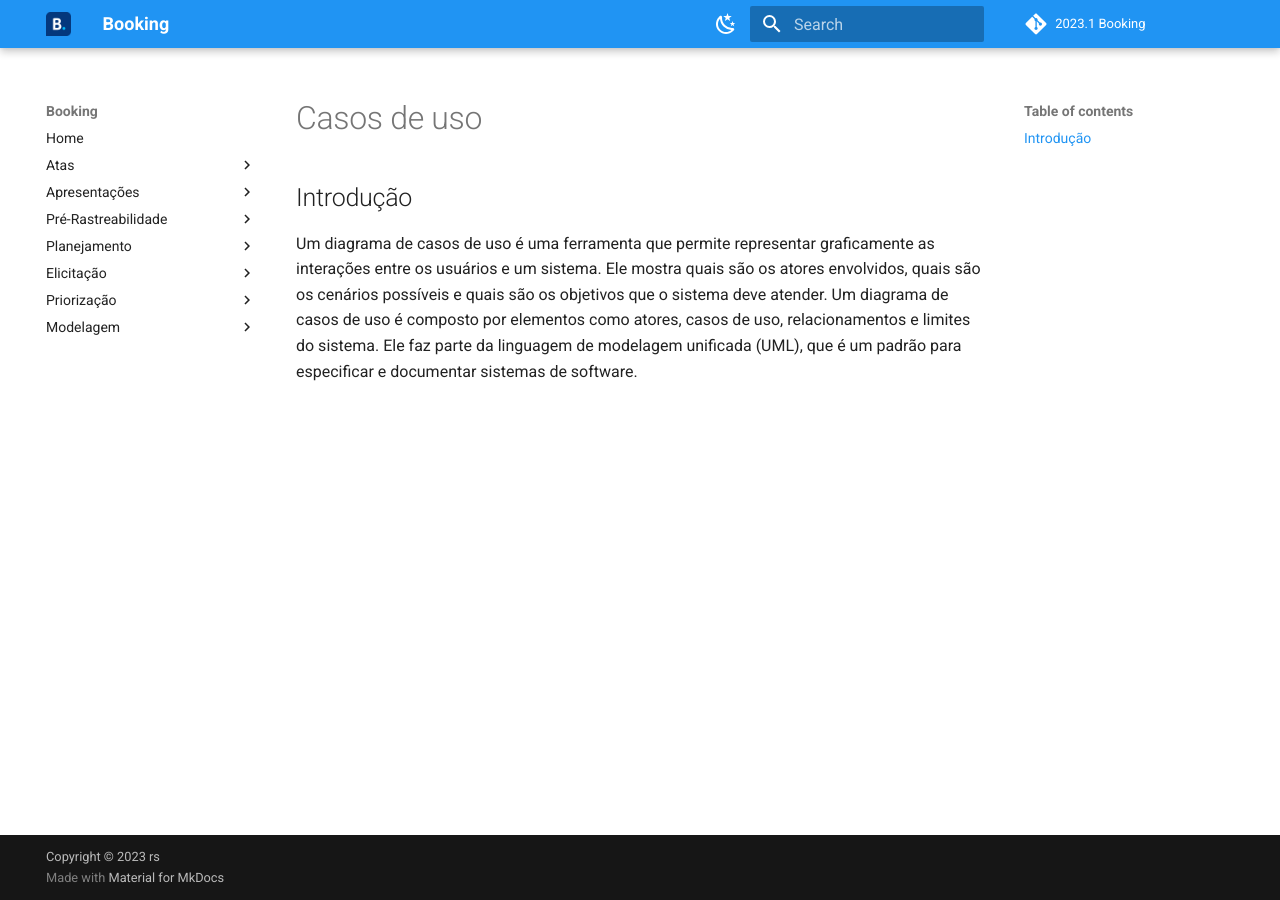
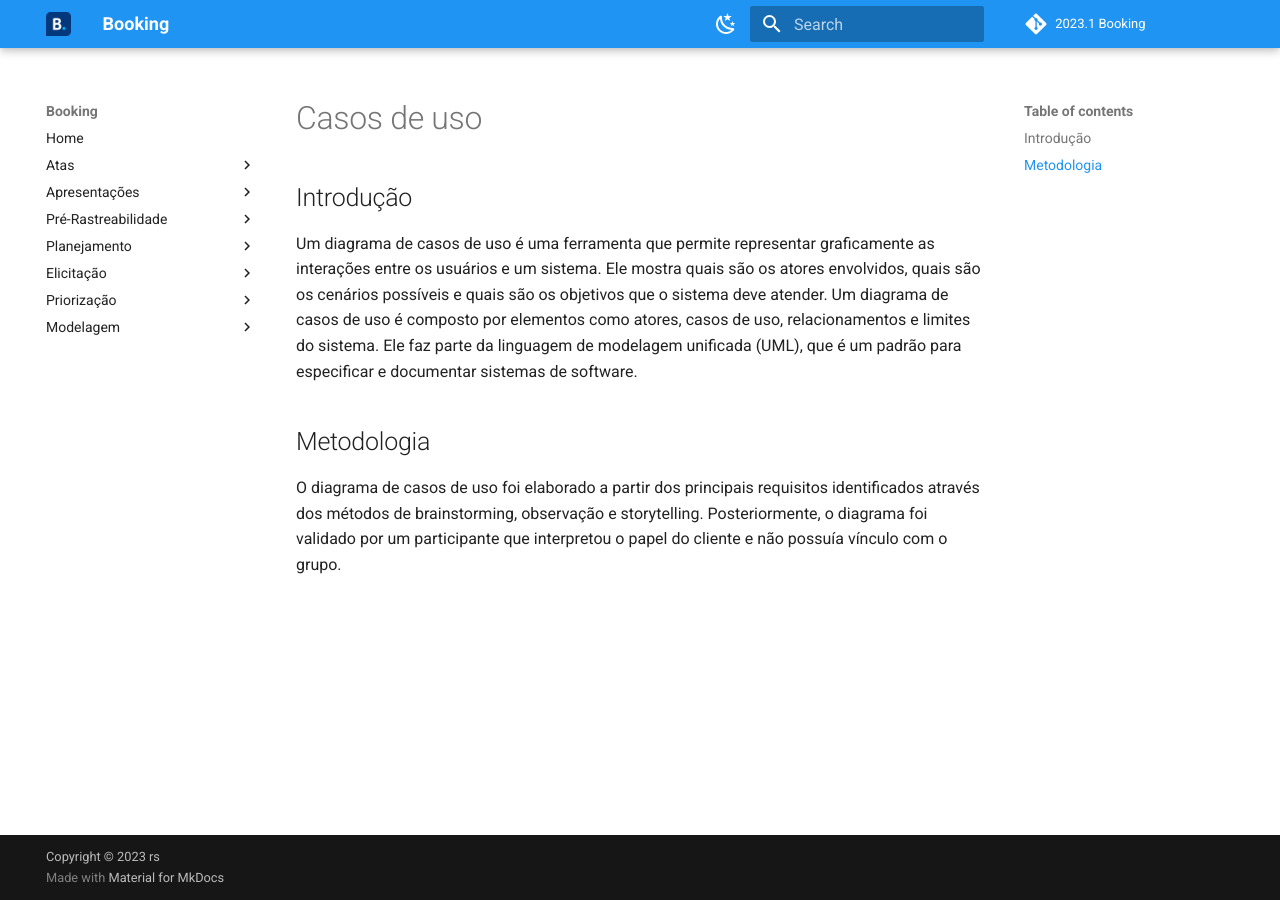
Before and after one commit to Requisitos-de-Software/2023.1-Booking, an MkDocs documentation site: the page built from docs/modelagem/casosDeUso.md, in a window 1280 px wide. Built offline with MkDocs 1.6.1 and Material for MkDocs 9.7.7, drawn with Linux system fonts in a browser that asks for light colours; comment, search, counter and statistics services are not loaded.

Commit message:
adicionando metodologia

```diff
--- a/docs/modelagem/casosDeUso.md
+++ b/docs/modelagem/casosDeUso.md
@@ -3,3 +3,7 @@
 ## Introdução
 
 Um diagrama de casos de uso é uma ferramenta que permite representar graficamente as interações entre os usuários e um sistema. Ele mostra quais são os atores envolvidos, quais são os cenários possíveis e quais são os objetivos que o sistema deve atender. Um diagrama de casos de uso é composto por elementos como atores, casos de uso, relacionamentos e limites do sistema. Ele faz parte da linguagem de modelagem unificada (UML), que é um padrão para especificar e documentar sistemas de software.
+
+## Metodologia
+
+O diagrama de casos de uso foi elaborado a partir dos principais requisitos identificados através dos métodos de brainstorming, observação e storytelling. Posteriormente, o diagrama foi validado por um participante que interpretou o papel do cliente e não possuía vínculo com o grupo.
```
